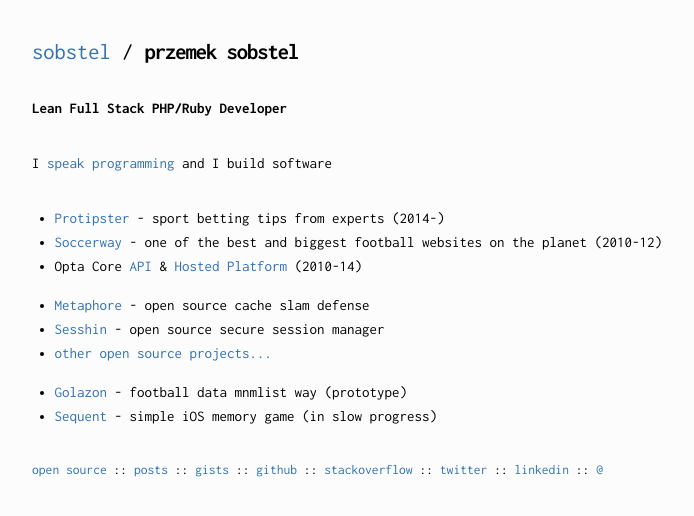
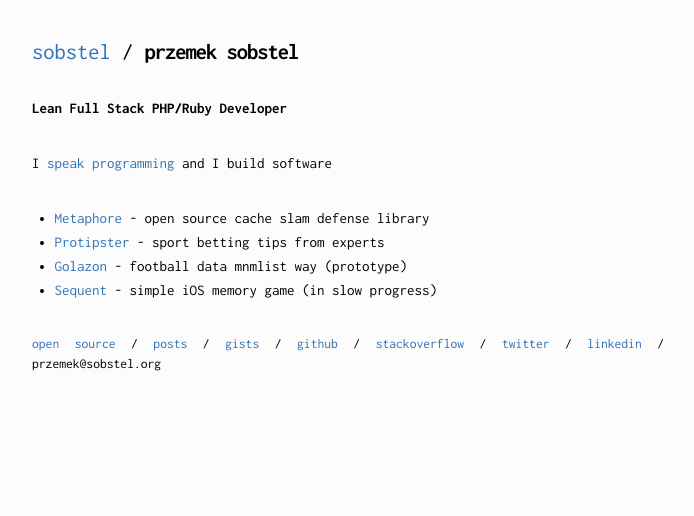
Before and after one commit to sobstel/sobstel.github.com, a Jekyll site: the page built from index.html, in a window 1280 px wide. Shown: the top 516 px of the page, without its empty margins (292-986 px from the left). Built offline with Jekyll 4.4.1, drawn with Linux system fonts in a browser that asks for light colours.

Commit message:
misc messing around

```diff
--- a/_layouts/default.html
+++ b/_layouts/default.html
@@ -20,14 +20,14 @@
 
   <p class="linkbar">
     <!-- <a href="/work/">work</a> :: -->
-    <a href="/open-source/">open source</a> ::
-    <a href="/blog/">posts</a> ::
-    <a href="/gists/">gists</a> ::
-    <a href="https://github.com/sobstel/?tab=repositories">github</a> ::
-    <a href="http://stackoverflow.com/users/219272/sobstel">stackoverflow</a> ::
-    <a href="https://twitter.com/sobstel">twitter</a> ::
-    <a href="https://www.linkedin.com/in/sobstel">linkedin</a> ::
-    <a href="mailto:przemek&#64;sobstel.org">@</a>
+    <a href="/open-source/">open source</a> /
+    <a href="/blog/">posts</a> /
+    <a href="/gists/">gists</a> /
+    <a href="https://github.com/sobstel/?tab=repositories">github</a> /
+    <a href="http://stackoverflow.com/users/219272/sobstel">stackoverflow</a> /
+    <a href="https://twitter.com/sobstel">twitter</a> /
+    <a href="https://www.linkedin.com/in/sobstel">linkedin</a> /
+    przemek&#64;sobstel.org
   </p>
 </div>
 </body>
--- a/index.html
+++ b/index.html
@@ -12,19 +12,25 @@
   I <a href="http://programming-motherfucker.com/">speak programming</a> and I build software
 </p>
 
+<!--
 <ul>
   <li><a href="https:/www.protipster.com/">Protipster</a> - sport betting tips from experts (2014-)</li>
   <li><a href="http://www.soccerway.com/">Soccerway</a> - one of the best and biggest football websites on the planet (2010-12)</li>
   <li>Opta Core <a href="http://client.core.optasports.com/">API</a> &amp; <a href="http://www.scoresway.com/">Hosted Platform</a> (2010-14)</li>
 </ul>
+-->
 
+<!--
 <ul>
   <li><a href="https://github.com/sobstel/metaphore">Metaphore</a> - open source cache slam defense</li>
   <li><a href="https://github.com/sobstel/sesshin">Sesshin</a> - open source secure session manager</li>
   <li><a href="/open-source/">other open source projects...</a></li>
 </ul>
+-->
 
 <ul>
+  <li><a href="https://github.com/sobstel/metaphore">Metaphore</a> - open source cache slam defense library</li>
+  <li><a href="https:/www.protipster.com/">Protipster</a> - sport betting tips from experts</li>
   <li><a href="http://www.golazon.com/">Golazon</a> - football data mnmlist way (prototype)</li>
   <li><a href="https://github.com/sobstel/sequent">Sequent</a> - simple iOS memory game (in slow progress)</li>
 </ul>
```
Also changed, not shown: work.html (+4 -4 lines).
